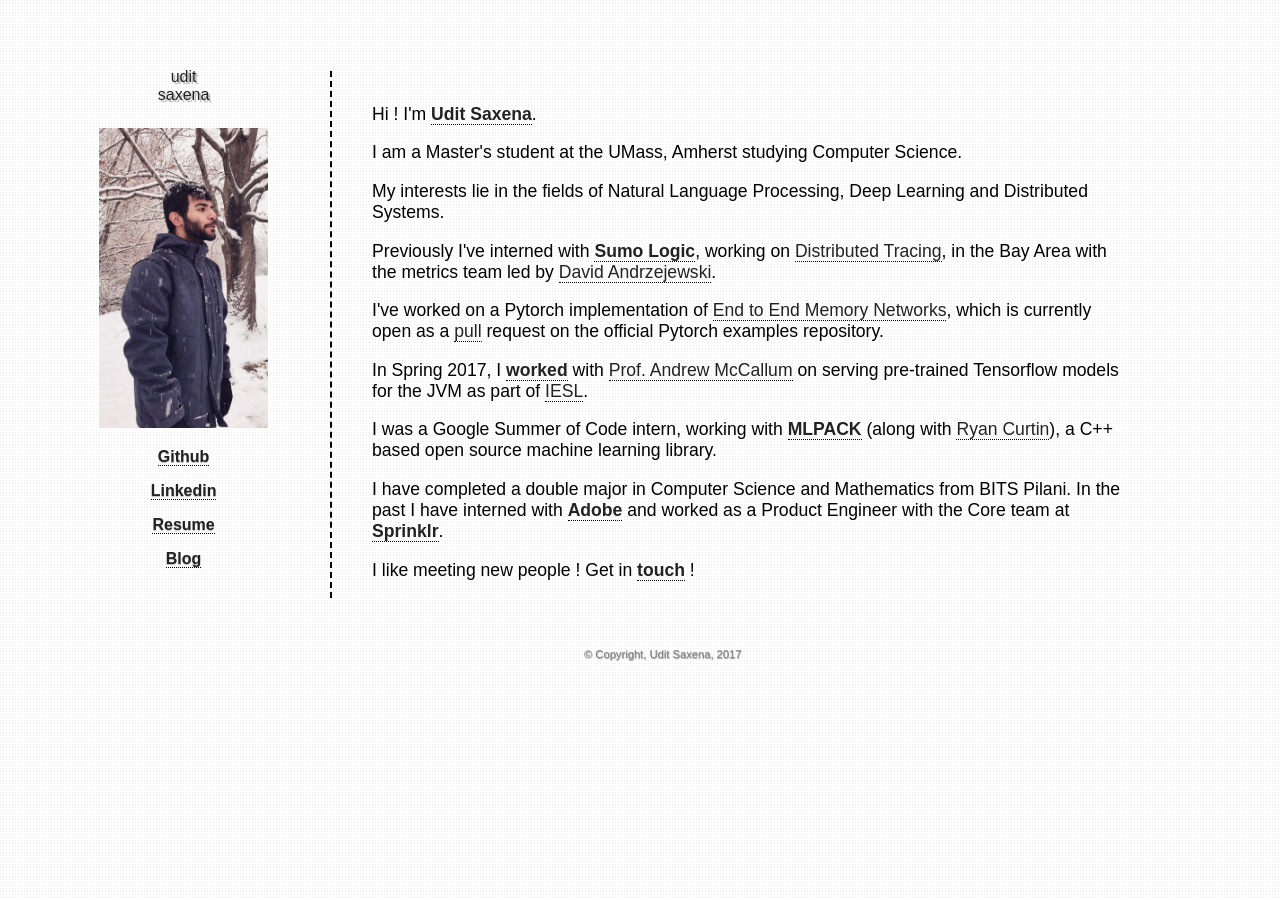
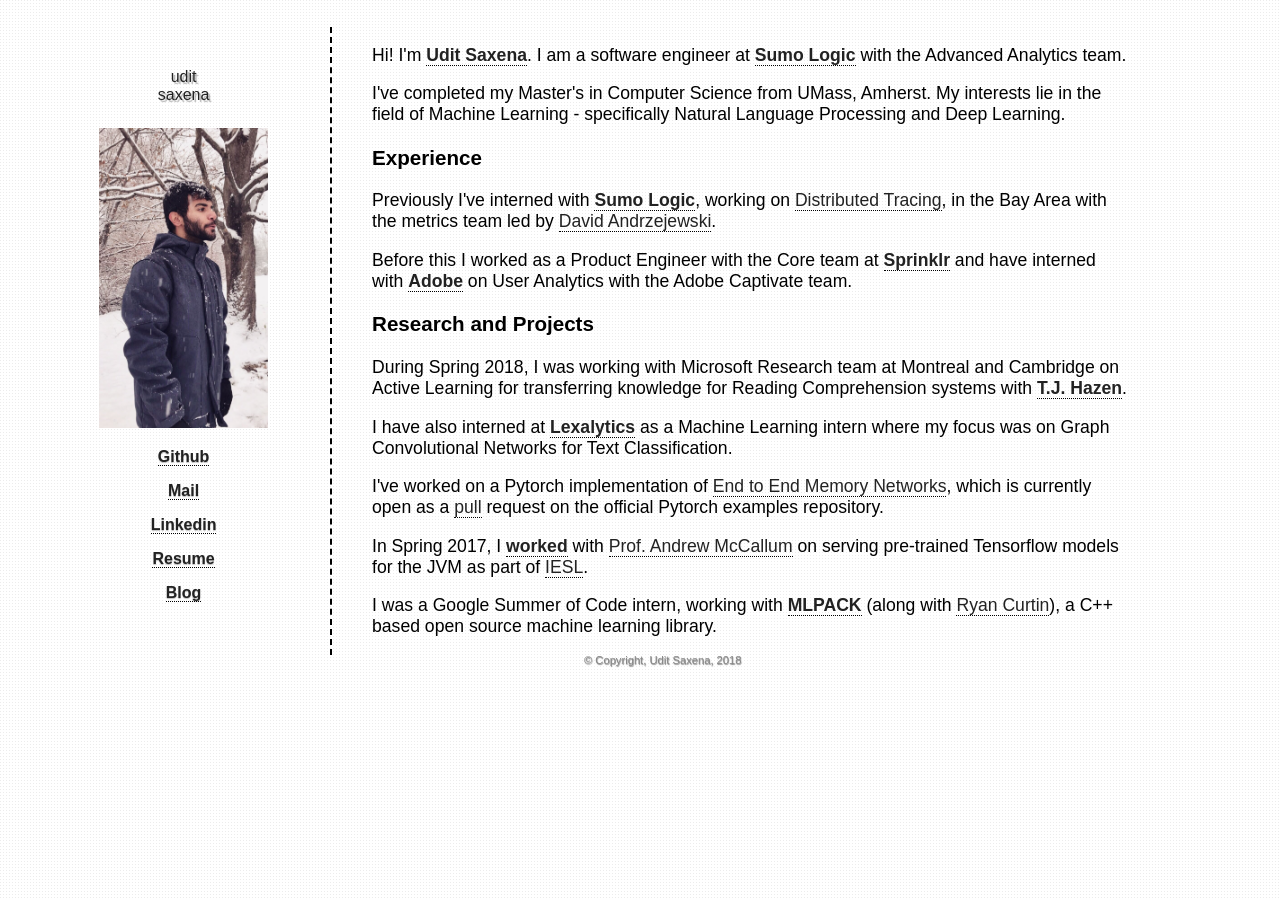
Before and after one commit to uditsaxena/uditsaxena-old.github.com, a Jekyll site: the page index.html, which Jekyll copies as it is, in a window 1280 px wide. Built offline with Jekyll 4.4.1, drawn with Linux system fonts in a browser that asks for light colours.

Commit message:
Update website to include post grad work.

```diff
--- a/index.html
+++ b/index.html
@@ -12,22 +12,25 @@
 			 <div id="logo-left-text"><p>udit <br>saxena</p></div>
 			 <div id="profile-pic"><img src="profile-pic-2.jpg" width="169" height="300"></div>
 			 <p><a href="https://github.com/uditsaxena"><strong>Github</strong></a></p>
+			 <p><a href="mailto:udit.umass@gmail.com?subject=Hi!"><strong>Mail</strong></a></p>
 			 <p><a href="https://www.linkedin.com/in/udit-saxena-29862918"><strong>Linkedin</strong></a></p>
 			 <p><a href="https://drive.google.com/open?id=0B4YylWpEuOWsOGMwbHNtenRGTWM"><strong>Resume</strong></a></p>
 			 <p><a href="https://medium.com/@saxenaudit"><strong>Blog</strong></a></p>
 			 </div>
 		 </div>
-		 <section id="center"><p>Hi ! I'm <a href="#"><strong>Udit Saxena</strong></a>.</p>
-		 	<p>I am a Master's student at the UMass, Amherst studying Computer Science.</p>
-		 	<p>My interests lie in the fields of Natural Language Processing, Deep Learning and Distributed Systems.</p>
+		 <section id="center"><p>Hi! I'm <a href="#"><strong>Udit Saxena</strong></a>. I am a software engineer at <a href="https://www.sumologic.com/"><strong>Sumo Logic</strong></a> with the Advanced Analytics team.</p>
+		 	<p>I've completed my Master's in Computer Science from UMass, Amherst. My interests lie in the field of Machine Learning - specifically Natural Language Processing and Deep Learning.</p>
+		 	<h3>Experience</h3>
 			<p>Previously I've interned with <a href="https://www.sumologic.com/"><strong>Sumo Logic</strong></a>, working on <a href="http://opentracing.io/documentation/">Distributed Tracing</a>, in the Bay Area with the metrics team led by <a href="http://www.david-andrzejewski.com/">David Andrzejewski</a>.</p>
+			<p>Before this I worked as a Product Engineer with the Core team at <a href="http://www.sprinklr.com"><strong>Sprinklr</strong></a> and have interned with <a href="http://www.adobe.com/in/"><strong>Adobe</strong></a> on User Analytics with the Adobe Captivate team.</p>
+			<h3>Research and Projects</h3>
+			<p>During Spring 2018, I was working with Microsoft Research team at Montreal and Cambridge on Active Learning for transferring knowledge for Reading Comprehension systems with <a href="https://www.linkedin.com/in/timothy-j-hazen-9897682/"><strong>T.J. Hazen</strong></a>.</p>
+			<p>I have also interned at <a href="https://www.lexalytics.com/"><strong>Lexalytics</strong></a> as a Machine Learning intern where my focus was on Graph Convolutional Networks for Text Classification.</p>
 			<p>I've worked on a Pytorch implementation of <a href="http://arxiv.org/abs/1503.08895">End to End Memory Networks</a>, which is currently open as a <a href="https://github.com/pytorch/examples/pull/191">pull</a> request on the official Pytorch examples repository. </p>
-			<p>In Spring 2017, I <a href="https://github.com/iesl/factorie-tf-model-serve"><strong>worked</strong></a> with <a href="">Prof. Andrew McCallum</a> on serving pre-trained Tensorflow models for the JVM as part of <a href="http://www.iesl.cs.umass.edu/">IESL</a>.</p>
+			<p>In Spring 2017, I <a href="https://github.com/iesl/factorie-tf-model-serve"><strong>worked</strong></a> with <a href="https://people.cs.umass.edu/~mccallum/">Prof. Andrew McCallum</a> on serving pre-trained Tensorflow models for the JVM as part of <a href="http://www.iesl.cs.umass.edu/">IESL</a>.</p>
 			<p> I was a Google Summer of Code intern, working with <a href-"https://github.com/mlpack/mlpack"><strong>MLPACK</strong></a> (along with <a href="http://www.ratml.org/">Ryan Curtin</a>), a C++ based open source machine learning library.</p>
-			<p>I have completed a double major in Computer Science and Mathematics from BITS Pilani. In the past I have interned with <a href="http://www.adobe.com/in/"><strong>Adobe</strong></a> and worked as a Product Engineer with the Core team at <a href="http://www.sprinklr.com"><strong>Sprinklr</strong></a>.</p>
-		 	<p>I like meeting new people ! Get in <a href="mailto:usaxena@cs.umass.edu?subject=Hi!"><strong>touch</strong></a> !</p>
 		 </section>
-		 <div id="footer">&#0169 Copyright, Udit Saxena, 2017</div>
+		 <div id="footer">&#0169 Copyright, Udit Saxena, 2018</div>
 	</div>
 	<!-- <script src="profl.js"></script> -->
 
--- a/profile.css
+++ b/profile.css
@@ -55,13 +55,13 @@
 #center {
 	display: block;
 	width: 60%;
-	margin: 5% auto auto 1.7%;
+	margin: 1.5% auto auto 1.7%;
 	/*font-family: "Helvetica Neue",Helvetica,Arial,sans-serif;*/
 	font-family: 'SF Display', sans-serif;
 	font-size: 1.1em;
 	float: left;
 	position: relative;
-	padding-top: 15px;
+	padding-top: 0px;
 	padding-left: 40px;
 	border-left: 2px dashed black;
 	-webkit-border-left: 2px dashed black;
@@ -84,7 +84,7 @@
 
   #footer {
   	float: left;
-  	margin: 50% auto auto 45%;
+  	margin: 50.5% auto auto 45%;
   	color: #878787;
   	position: absolute;
   	text-shadow: .5px 1px 1px;
```
Lines whose indentation alone changed are shown as unchanged.
